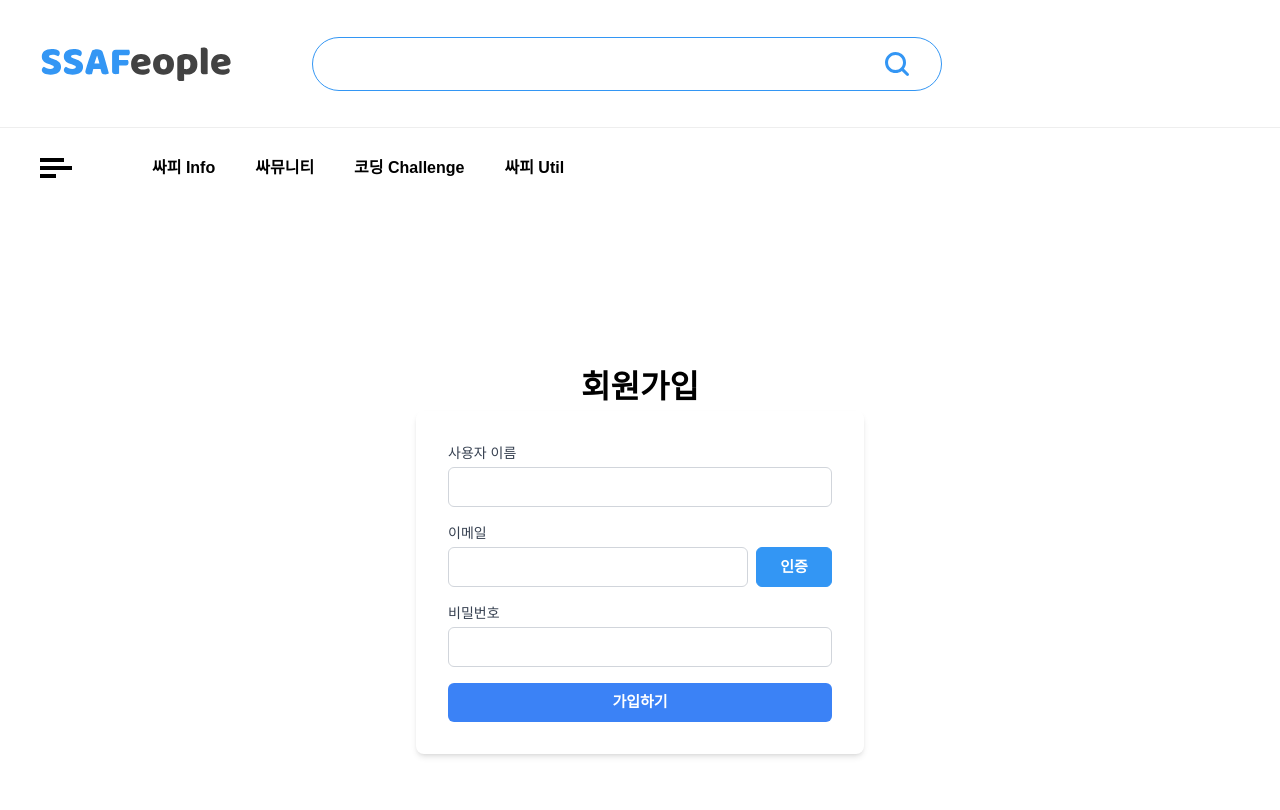
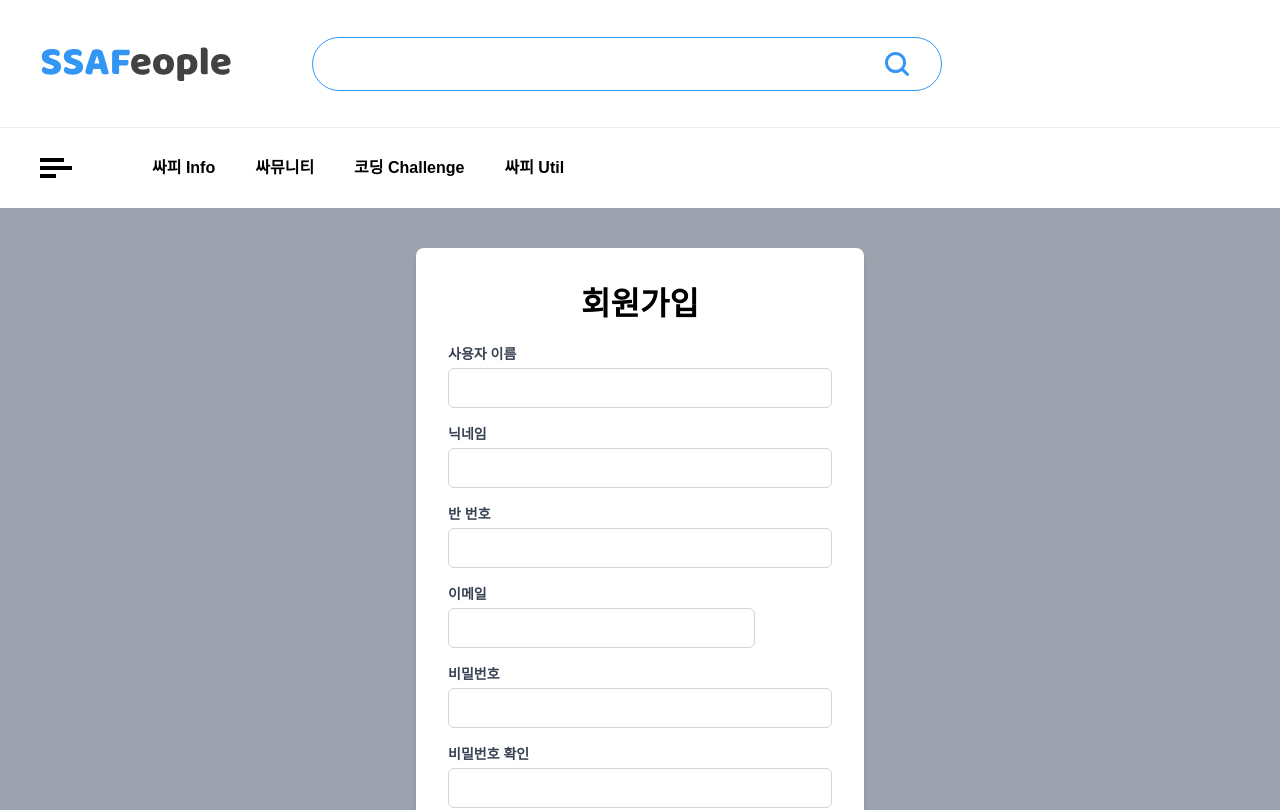
Before and after one commit to project-study-ssafy/SSAFeople-vue, a Vue app: page /signup in a window 1280 px wide. Shown: the top 810 px of the page. Built offline with nearby package versions, Linux system fonts and the light colour scheme; no server answers; a web font is replaced by a local one.

Commit message:
modify design and add validation

```diff
--- a/src/views/SignupView.vue
+++ b/src/views/SignupView.vue
@@ -2,27 +2,77 @@
   <div class="grid grid-cols-[1fr_minmax(1148px,_1280px)_1fr] bg-white">
     <div class="col-span-1"></div>
     <div
-      class="col-span-1 flex flex-col items-center justify-center min-h-[700px] bg-white"
+      class="col-span-1 flex flex-col items-center justify-center min-h-[700px] bg-gray-400"
     >
-      <AppHeader :type="1" text="회원가입" />
       <form
         @submit.prevent="register"
-        class="w-full max-w-md p-8 rounded-lg shadow-md"
+        class="w-full max-w-md p-8 rounded-lg shadow-md bg-white my-10"
+        novalidate
       >
+        <AppHeader :type="1" text="회원가입" class="mx-auto w-fit mb-4" />
+
         <div class="mb-4">
-          <label for="username" class="block text-sm font-medium text-gray-700"
+          <label
+            for="username"
+            class="block text-sm font-extrabold text-gray-700"
             >사용자 이름</label
           >
           <input
             type="text"
             id="username"
             v-model="userData.username"
+            autocomplete="off"
             required
-            class="mt-1 block w-full p-2 border border-gray-300 rounded-md focus:ring focus:ring-blue-500 h-10"
+            :class="{ 'border-red-500': errors.username }"
+            class="mt-1 block w-full p-2 border border-gray-300 rounded-md text-black outline-none focus:bg-transparent h-10"
           />
+          <span v-if="errors.username" class="text-red-500 text-sm">{{
+            errors.username
+          }}</span>
         </div>
+
         <div class="mb-4">
-          <label for="email" class="block text-sm font-medium text-gray-700"
+          <label
+            for="nickname"
+            class="block text-sm font-extrabold text-gray-700"
+            >닉네임</label
+          >
+          <input
+            type="text"
+            id="nickname"
+            v-model="userData.nickname"
+            autocomplete="off"
+            required
+            :class="{ 'border-red-500': errors.nickname }"
+            class="mt-1 block w-full p-2 border border-gray-300 rounded-md text-black outline-none focus:bg-transparent h-10"
+          />
+          <span v-if="errors.nickname" class="text-red-500 text-sm">{{
+            errors.nickname
+          }}</span>
+        </div>
+
+        <div class="mb-4">
+          <label
+            for="classnumber"
+            class="block text-sm font-extrabold text-gray-700"
+            >반 번호</label
+          >
+          <input
+            type="text"
+            id="classnumber"
+            v-model="userData.classnumber"
+            autocomplete="off"
+            required
+            :class="{ 'border-red-500': errors.classnumber }"
+            class="mt-1 block w-full p-2 border border-gray-300 rounded-md text-black outline-none focus:bg-transparent h-10"
+          />
+          <span v-if="errors.classnumber" class="text-red-500 text-sm">{{
+            errors.classnumber
+          }}</span>
+        </div>
+
+        <div class="mb-4">
+          <label for="email" class="block text-sm font-extrabold text-gray-700"
             >이메일</label
           >
           <div class="flex items-center">
@@ -30,29 +80,66 @@
               type="email"
               id="email"
               v-model="userData.email"
+              autocomplete="off"
               required
-              class="mt-1 block basis-4/5 p-2 border border-gray-300 rounded-md focus:ring focus:ring-blue-500 h-10"
+              :disabled="status.emailVerify"
+              :class="{ 'border-red-500': errors.email }"
+              class="mt-1 block basis-4/5 p-2 border border-gray-300 rounded-md text-black outline-none focus:bg-transparent h-10"
             />
             <AppButton
-              type="ellipse-filled"
+              type="button"
+              button-type="ellipse-filled"
               text="인증"
               @click="emailValidation"
               class="basis-1/5 mt-1 ml-2"
+              :disabled="status.emailVerify"
             />
           </div>
+          <span v-if="errors.email" class="text-red-500 text-sm">{{
+            errors.email
+          }}</span>
         </div>
+
         <div class="mb-4">
-          <label for="password" class="block text-sm font-medium text-gray-700"
+          <label
+            for="password"
+            class="block text-sm font-extrabold text-gray-700"
             >비밀번호</label
           >
           <input
             type="password"
             id="password"
             v-model="userData.password"
+            autocomplete="off"
             required
-            class="mt-1 block w-full p-2 border border-gray-300 rounded-md focus:ring focus:ring-blue-500 h-10"
+            :class="{ 'border-red-500': errors.password }"
+            class="mt-1 block w-full p-2 border border-gray-300 rounded-md text-black outline-none focus:bg-transparent h-10"
           />
+          <span v-if="errors.password" class="text-red-500 text-sm">{{
+            errors.password
+          }}</span>
         </div>
+
+        <div class="mb-4">
+          <label
+            for="passwordconfirm"
+            class="block text-sm font-extrabold text-gray-700"
+            >비밀번호 확인</label
+          >
+          <input
+            type="password"
+            id="passwordconfirm"
+            v-model="userData.passwordconfirm"
+            autocomplete="off"
+            required
+            :class="{ 'border-red-500': errors.passwordconfirm }"
+            class="mt-1 block w-full p-2 border border-gray-300 rounded-md text-black outline-none focus:bg-transparent h-10"
+          />
+          <span v-if="errors.passwordconfirm" class="text-red-500 text-sm">{{
+            errors.passwordconfirm
+          }}</span>
+        </div>
+
         <button
           type="submit"
           class="w-full bg-blue-500 text-white font-bold py-2 rounded-md hover:bg-blue-600 transition duration-200"
@@ -69,28 +156,149 @@
 import { ref } from "vue";
 import { AppHeader, AppButton } from "@/components";
 import Swal from "sweetalert2";
+import { postRegister, postEmailVerification } from "@/apis/api";
 
-// const status = ref({
-//   emailVerify: false,
-//   verificationCode: "",
-// })
+const status = ref({
+  emailVerify: false,
+  verificationCode: "",
+});
 
 const userData = ref({
   username: "",
+  nickname: "",
+  classnumber: "",
   email: "",
   password: "",
+  passwordconfirm: "",
 });
 
-const register = () => {
-  console.log("회원가입 정보", userData.value.username);
+const errors = ref({
+  username: "",
+  nickname: "",
+  classnumber: "",
+  email: "",
+  password: "",
+  passwordconfirm: "",
+});
+
+const validateUserData = () => {
+  // 오류 메시지 초기화
+  errors.value = {
+    username: "",
+    nickname: "",
+    classnumber: "",
+    email: "",
+    password: "",
+    passwordconfirm: "",
+  };
+
+  // 유효성 검사
+  if (!userData.value.username) {
+    errors.value.username = "사용자 이름이 필요합니다.";
+  }
+
+  if (!userData.value.nickname) {
+    errors.value.nickname = "닉네임이 필요합니다.";
+  }
+
+  if (!userData.value.classnumber) {
+    errors.value.classnumber = "반 번호가 필요합니다.";
+  }
+
+  // 반 번호: 2자리 이하의 숫자
+  const classnumberPattern = /^[0-9]{1,2}$/;
+  if (!classnumberPattern.test(userData.value.classnumber)) {
+    errors.value.classnumber = "반 번호는 2자리 이하의 숫자여야 합니다.";
+  }
+
+  if (!userData.value.email) {
+    errors.value.email = "이메일이 필요합니다.";
+  }
+
+  // 이메일 형식 검사
+  const emailPattern = /^[^\s@]+@[^\s@]+\.[^\s@]+$/;
+  if (!emailPattern.test(userData.value.email)) {
+    errors.value.email = "유효한 이메일 주소를 입력하세요.";
+  }
+
+  if (!userData.value.password) {
+    errors.value.password = "비밀번호가 필요합니다.";
+  }
+
+  // 비밀번호: 6~12자, 특수문자 포함
+  const passwordPattern = /^(?=.*[\W_]).{6,12}$/;
+  if (!passwordPattern.test(userData.value.password)) {
+    errors.value.password =
+      "비밀번호는 6자리 이상 12자리 이하이며, 특수문자가 최소 1개 이상 포함되어야 합니다.";
+  }
+
+  // 비밀번호 확인: 6~12자, 특수문자 포함
+  if (userData.value.password != userData.value.passwordconfirm) {
+    errors.value.passwordconfirm = "비밀번호가 일치하지 않습니다.";
+  }
+
+  // 오류가 있는지 확인
+  return Object.values(errors.value).some((error) => error !== "");
+};
+
+const register = async () => {
+  // 유효성 검사
+  if (validateUserData()) {
+    return; // 유효성 검사에서 오류가 있을 경우 등록 중단
+  }
+
+  // 이메일 인증 확인 후 회원가입 진행
+  if (status.value.emailVerify) {
+    try {
+      const response = await postRegister(userData.value);
+
+      Swal.fire({
+        icon: "success",
+        title: "회원가입 성공",
+        text: "회원가입이 완료되었습니다!",
+        showConfirmButton: false,
+        timer: 1500,
+      });
+
+      console.log("회원가입 성공", response.data);
+    } catch (error) {
+      Swal.fire({
+        icon: "error",
+        title: "회원가입 실패",
+        text:
+          error.response?.data?.message ||
+          "문제가 발생했습니다. 다시 시도해주세요.",
+      });
+      console.error("회원가입 실패", error.response?.data);
+    }
+  } else {
+    Swal.fire({
+      title: "이메일 인증을 완료해주세요!",
+      icon: "error",
+    });
+  }
 };
 
 const emailValidation = () => {
+  // 이메일 유효성 검사
+  errors.value.email = "";
+  // 이메일 형식 검사
+  const emailPattern = /^[^\s@]+@[^\s@]+\.[^\s@]+$/;
+  if (!emailPattern.test(userData.value.email)) {
+    errors.value.email = "유효한 이메일 주소를 입력하세요.";
+    return;
+  }
+
+  // 이메일 검증코드 받는 요청 들어가야 함
+
   // CSS 스타일 추가
   const style = document.createElement("style");
   style.innerHTML = `
     .swal2-title {
-      font-size: 16px; /* 원하는 크기로 설정 */
+      font-size: 24px; /* 원하는 크기로 설정 */
+    }
+    .swal2-confirm {
+      background-color: #3396F4;
     }
   `;
   document.head.appendChild(style);
@@ -124,22 +332,24 @@ const emailValidation = () => {
     willClose: () => {
       clearInterval(timerInterval);
     },
-    preConfirm: async (login) => {
-      if (!login) {
+    preConfirm: async (inputCode) => {
+      if (!inputCode) {
         Swal.showValidationMessage("코드를 입력해주세요");
         return false;
       }
       try {
-        const githubUrl = `https://api.github.com/users/${login}`;
-        const response = await fetch(githubUrl);
-        if (!response.ok) {
-          return Swal.showValidationMessage(
-            `${JSON.stringify(await response.json())}`,
-          );
+        const response = await postEmailVerification({
+          email: userData.value.email,
+          code: inputCode,
+        });
+        return response.data;
+      } catch (error) {
+        if (error.response) {
+          Swal.showValidationMessage(`${JSON.stringify(error.response.data)}`);
+        } else {
+          Swal.showValidationMessage(`Request failed: ${error.message}`);
         }
-        return response.json();
-      } catch (error) {
-        Swal.showValidationMessage(`Request failed: ${error}`);
+        return false;
       }
     },
     allowOutsideClick: () => !Swal.isLoading(),
@@ -151,6 +361,7 @@ const emailValidation = () => {
         showConfirmButton: false,
         timer: 1500,
       });
+      status.value.emailVerify = true;
     }
   });
 };
```
